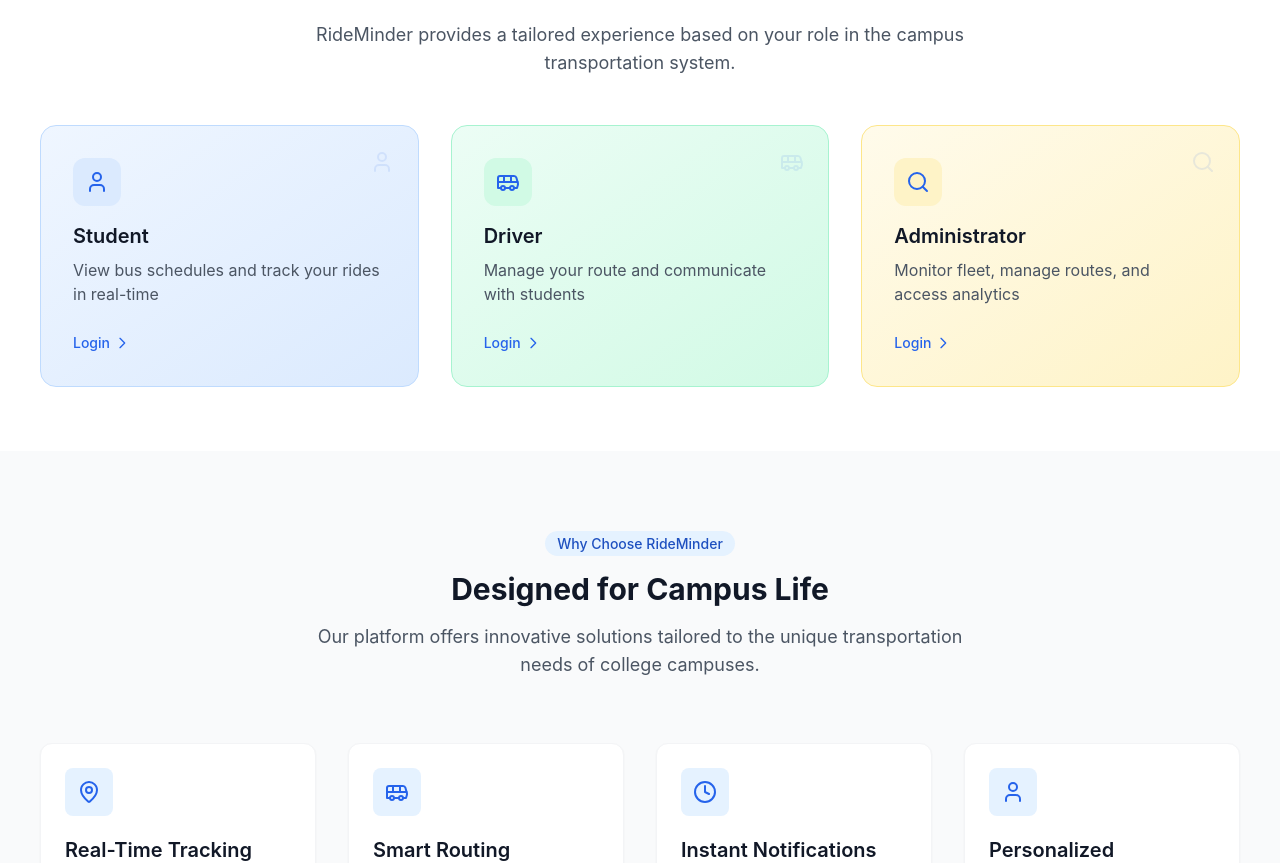
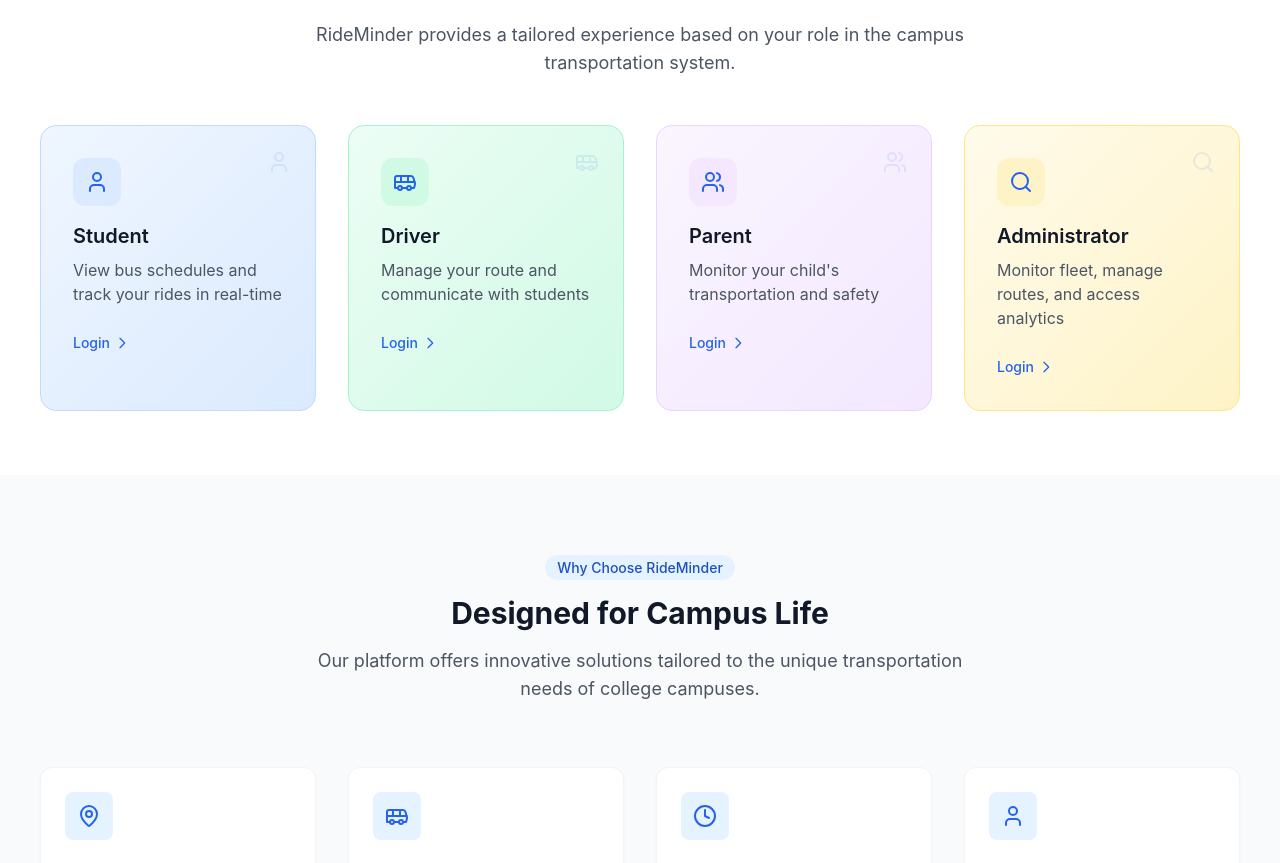
Before and after one commit to pranavm107/ride-minder, a React (Vite) app: page / in a window 1280 px wide. Shown: the part 992-1855 px from the top of the page. Built offline with nearby package versions, Linux system fonts and the light colour scheme.

Commit message:
feat: Add Parent Dashboard and improve navigation
Added Parent Dashboard to "Get Started" and "Choose Your Role" sections. Modified Student login flow in "Get Started" to match the "Choose Your Role" behavior, prompting for "Assigned Cab or Guest" selection.

```diff
--- a/src/components/DashboardSelector.tsx
+++ b/src/components/DashboardSelector.tsx
@@ -2,7 +2,7 @@
 import React, { useState, useEffect } from 'react';
 import { useNavigate } from 'react-router-dom';
 import { cn } from '@/lib/utils';
-import { Bus, User, Search, ArrowRight } from 'lucide-react';
+import { Bus, User, Search, ArrowRight, Users } from 'lucide-react';
 import { Drawer, DrawerContent, DrawerTrigger } from '@/components/ui/drawer';
 import { useIsMobile } from '@/hooks/use-mobile';
 
@@ -24,7 +24,7 @@ const DashboardSelector = ({ open, onOpenChange }: SelectorProps) => {
       description: 'Track your bus and manage your schedule',
       icon: <User className="h-8 w-8 text-blue-500" />,
       color: 'bg-blue-50 border-blue-200 hover:bg-blue-100',
-      path: '/login/student'
+      path: '/login'
     },
     {
       id: 'driver',
@@ -33,6 +33,14 @@ const DashboardSelector = ({ open, onOpenChange }: SelectorProps) => {
       icon: <Bus className="h-8 w-8 text-emerald-500" />,
       color: 'bg-emerald-50 border-emerald-200 hover:bg-emerald-100',
       path: '/login/driver'
+    },
+    {
+      id: 'parent',
+      title: 'Parent',
+      description: 'Monitor your child\'s transportation',
+      icon: <Users className="h-8 w-8 text-purple-500" />,
+      color: 'bg-purple-50 border-purple-200 hover:bg-purple-100',
+      path: '/login/parent'
     },
     {
       id: 'admin',
--- a/src/components/UserTypeSelector.tsx
+++ b/src/components/UserTypeSelector.tsx
@@ -2,7 +2,7 @@
 import React from 'react';
 import { Link } from 'react-router-dom';
 import { cn } from '@/lib/utils';
-import { User, Bus, Search } from 'lucide-react';
+import { User, Bus, Search, Users } from 'lucide-react';
 
 type UserTypeProps = {
   className?: string;
@@ -29,6 +29,15 @@ const UserTypeSelector = ({ className }: UserTypeProps) => {
       borderColor: 'border-emerald-200',
     },
     {
+      title: 'Parent',
+      description: 'Monitor your child\'s transportation and safety',
+      icon: <Users className="h-6 w-6 text-brand-500" />,
+      link: '/login/parent',
+      color: 'from-purple-50 to-purple-100',
+      iconBg: 'bg-purple-100',
+      borderColor: 'border-purple-200',
+    },
+    {
       title: 'Administrator',
       description: 'Monitor fleet, manage routes, and access analytics',
       icon: <Search className="h-6 w-6 text-brand-500" />,
@@ -49,7 +58,7 @@ const UserTypeSelector = ({ className }: UserTypeProps) => {
           </p>
         </div>
 
-        <div className="grid grid-cols-1 md:grid-cols-3 gap-8">
+        <div className="grid grid-cols-1 md:grid-cols-2 lg:grid-cols-4 gap-8">
           {userTypes.map((type, index) => (
             <Link
               key={type.title}
```
